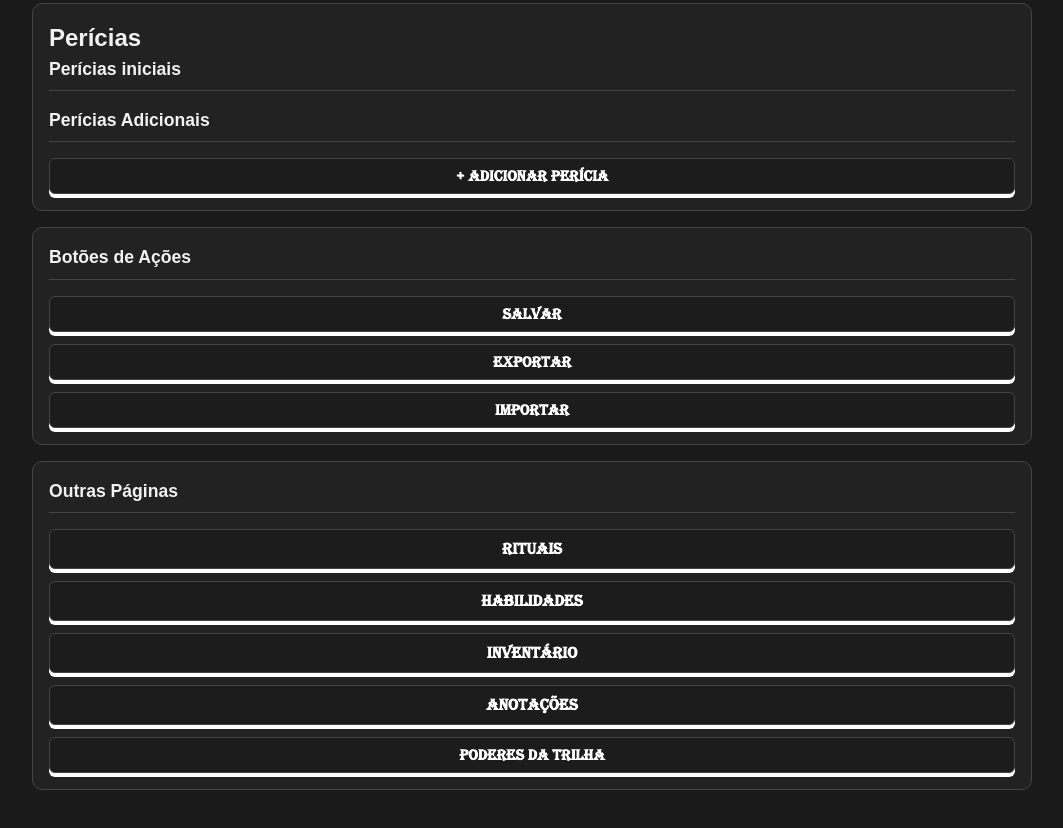
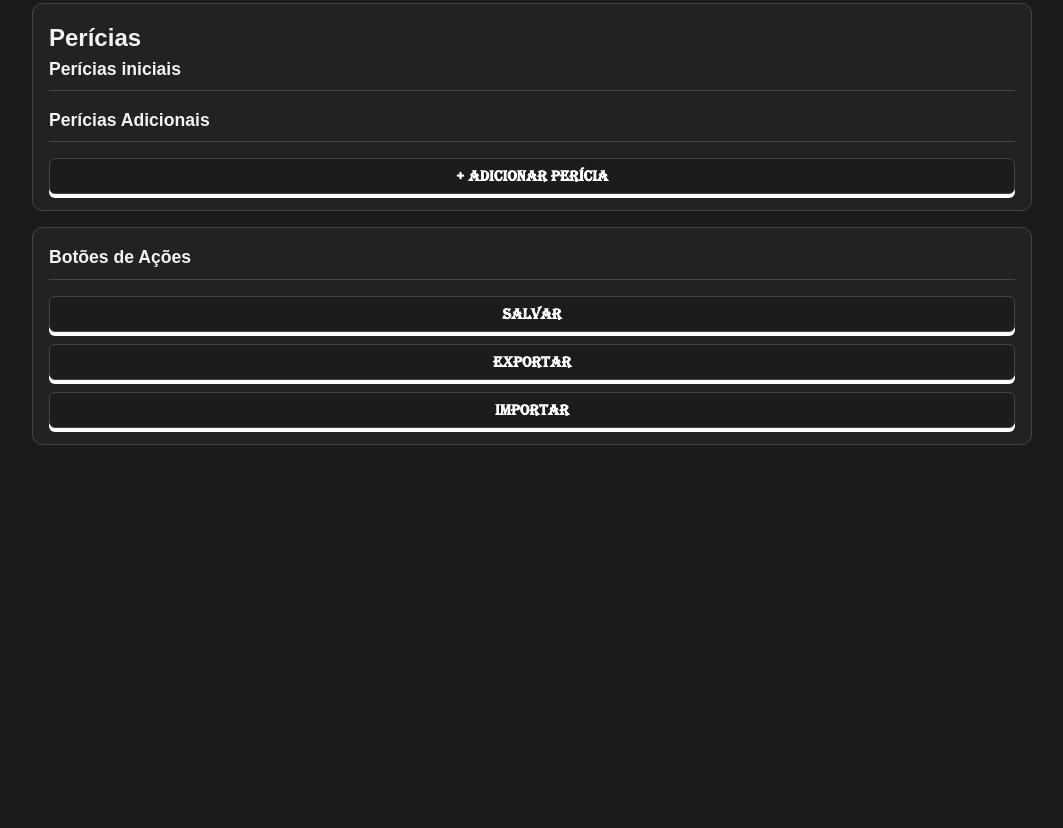
Before and after one commit to Mateus560/Projeto-RPG, a plain HTML site: page index.html in a window 1280 px wide. Shown: the part 2372-3200 px from the top of the page, without its empty margins (108-1171 px from the left). After the commit the page ends 2933 px from the top, so only its background shows below. Drawn offline with Linux system fonts and the light colour scheme.

Commit message:
Removendo a seção "Outras Páginas""

```diff
--- a/index.html
+++ b/index.html
@@ -389,32 +389,6 @@
             </div>
 
         </section>
-
-        <section class="section">
-
-            <h2 class="section-title">Outras Páginas</h2>
-
-            <div class="actions">
-
-                <a class="btn-3d" href="rituais.html">
-                    Rituais
-                </a>
-                <a id="abrir-habilidades" class="btn-3d" href="habilidades.html">
-                    Habilidades
-                </a>
-                <a id="abrir-inventario" class="btn-3d" href="inventario.html">
-                    Inventário
-                </a>
-                <a id="abrir-anotacoes" class="btn-3d" href="anotacoes.html">
-                    Anotações
-                </a>
-                <button id="poderes-trilha" class="btn-3d" href="trilha.html">
-                    Poderes da Trilha
-                </button>
-
-            </div>
-
-        </section>
     </main>
     <nav class="site-nav" aria-label="Navegação principal">
         <a href="index.html" aria-current="page">Ficha</a>
```
